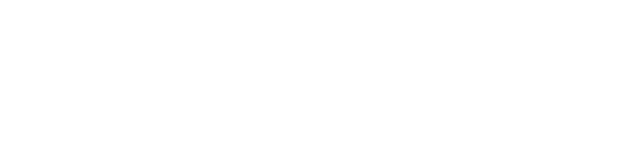
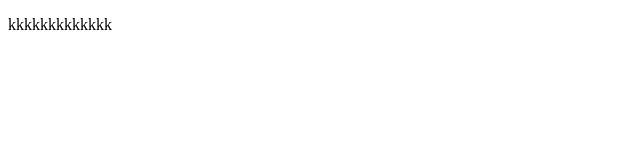
Before and after one commit to KeylaDalseco/site-zool-gico, a plain HTML site: page Dia2.2/index.html in a window 1280 px wide. Shown: the whole page, without its empty margins (0-640 px from the left). Drawn offline with Linux system fonts and the light colour scheme.

Commit message:
edição 1

```diff
--- a/Dia2.2/index.html
+++ b/Dia2.2/index.html
@@ -7,6 +7,6 @@
     <title>Document</title>
 </head>
 <body>
-
+    <p>kkkkkkkkkkkkk</p>
 </body>
 </html>
```
